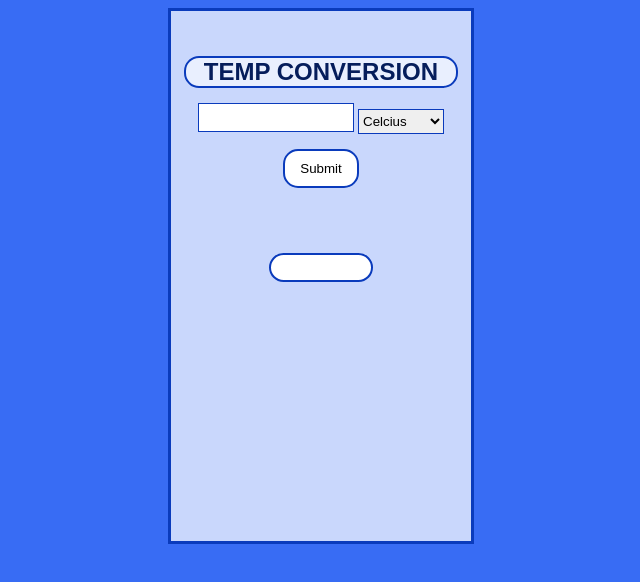
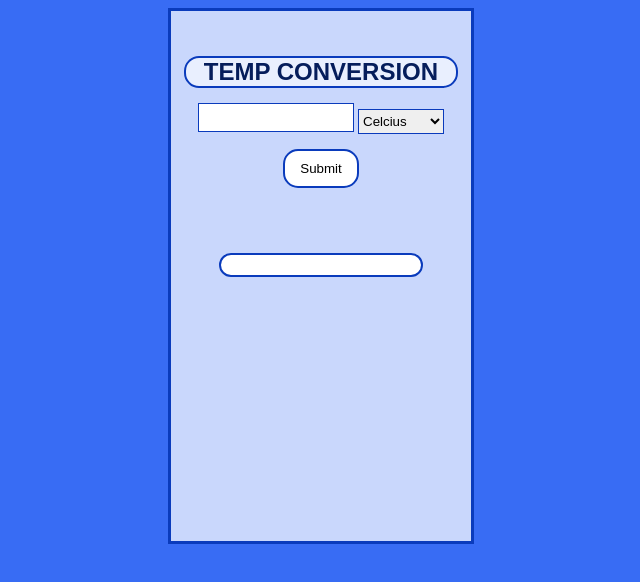
Before and after one commit to AxMari/Lab9, a plain HTML site: page index.html in a window 1280 px wide. Shown: the whole page, without its empty margins (319-959 px from the left). Drawn offline with Linux system fonts and the light colour scheme.

Commit message:
adjusted a glitch

```diff
--- a/styles.css
+++ b/styles.css
@@ -32,8 +32,8 @@ button {
 #answer {
 	border-radius: 15px;
 	border: 2px solid #0a3bbc;
-	width: 100px;
-	height: 25px;
+	width: 200px;
+	height: 20px;
 	margin: 50px  auto;
 	padding: 2px auto;
 	background-color: white;
```
